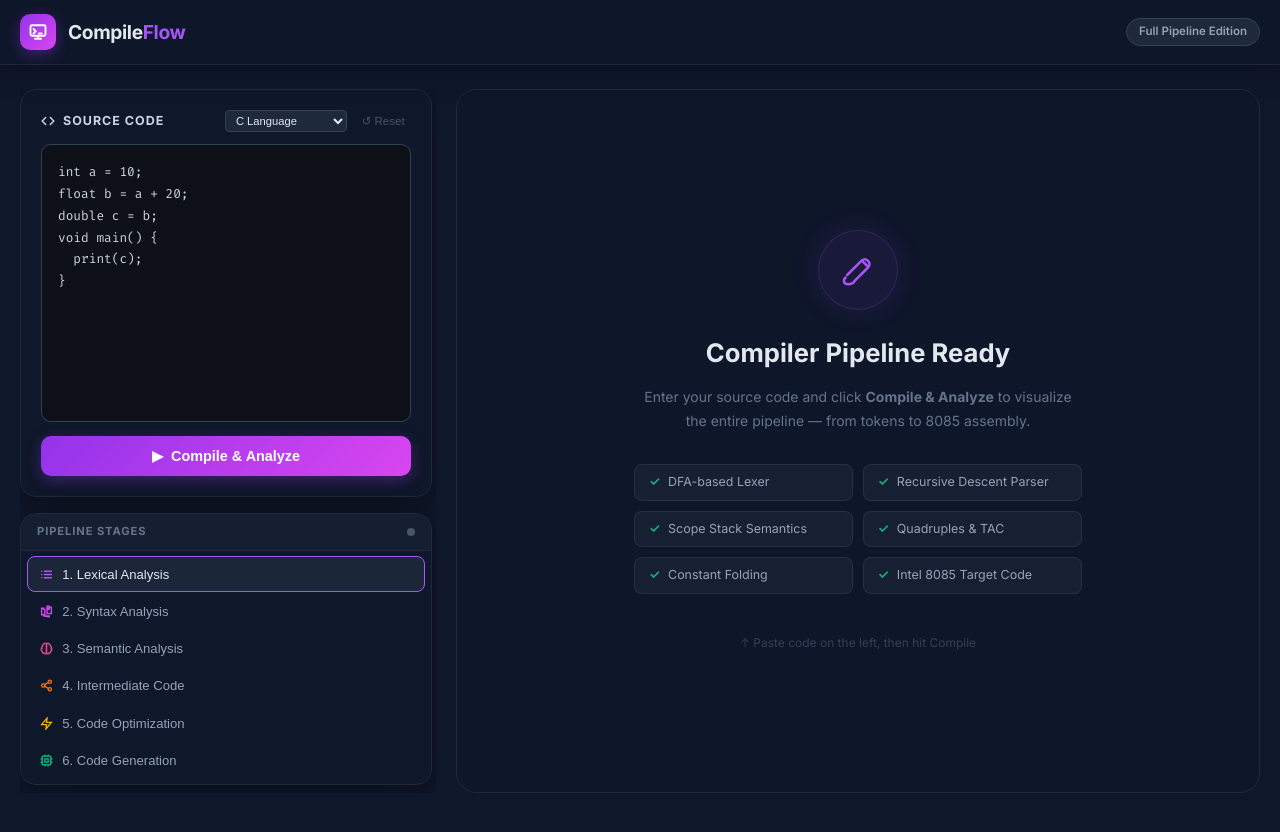
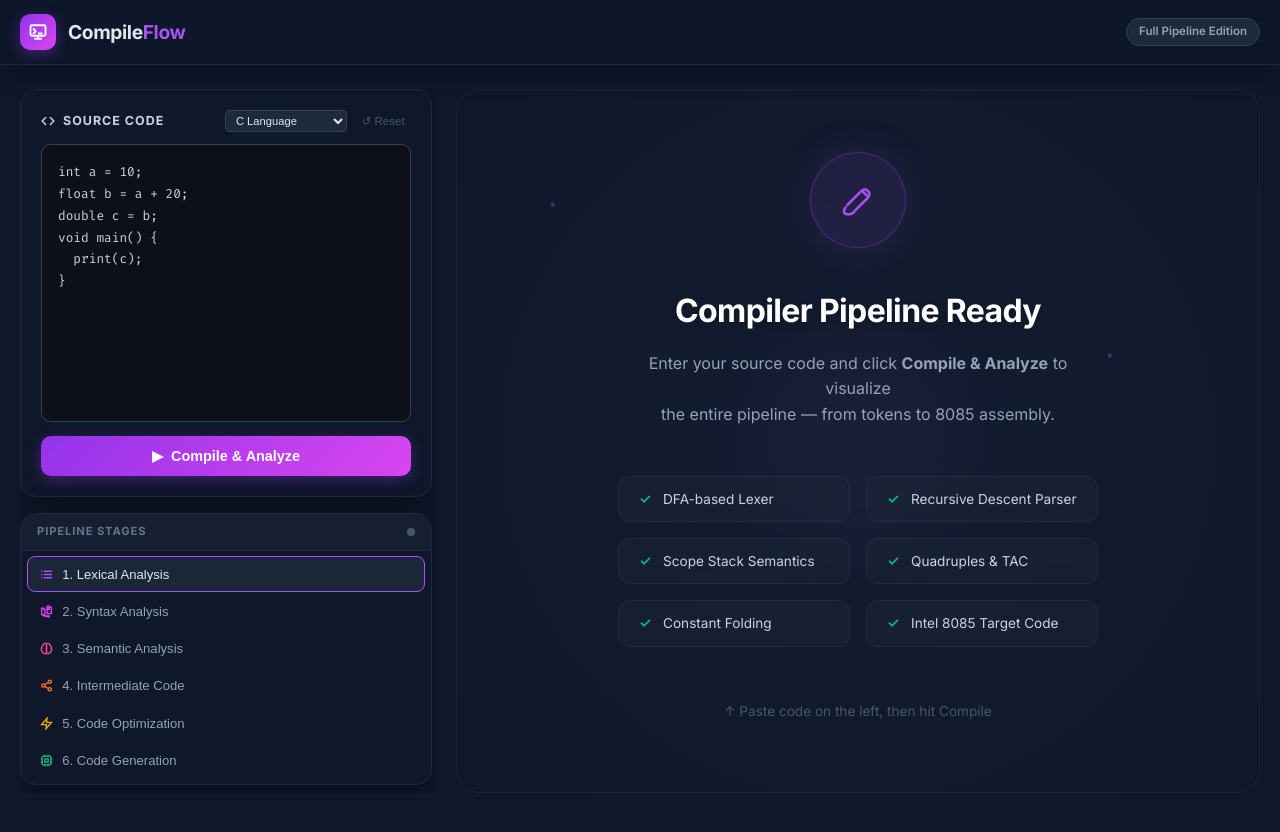
Before and after one commit to Vivek492005/CompileFlow-An-Interactive-Multi-Language-Compiler-Pipeline-Visualizer-with-Intel-Code-Generation, a React (Vite) app: page / in a window 1280 px wide. Shown: the top 832 px of the page. Built offline with nearby package versions, Linux system fonts and the light colour scheme.

Commit message:
Enhance WelcomeScreen with live animations and premium aesthetics

```diff
--- a/src/components/WelcomeScreen.jsx
+++ b/src/components/WelcomeScreen.jsx
@@ -12,26 +12,45 @@ const FEATURES = [
 export default function WelcomeScreen() {
     return (
         <div className={styles.wrap}>
+            {/* Live background elements */}
+            <div className={styles.bgGlow} />
+            <div className={styles.floatingParticles}>
+                <div className={styles.particle} style={{ '--d': '0s', '--x': '10%', '--y': '20%' }}></div>
+                <div className={styles.particle} style={{ '--d': '2s', '--x': '80%', '--y': '40%' }}></div>
+                <div className={styles.particle} style={{ '--d': '4s', '--x': '30%', '--y': '70%' }}></div>
+                <div className={styles.particle} style={{ '--d': '1s', '--x': '70%', '--y': '80%' }}></div>
+            </div>
+
+            <div className={styles.content}>
                 <div className={styles.iconWrap}>
+                    <div className={styles.pulseRing} />
                     <svg width="40" height="40" viewBox="0 0 24 24" fill="none" stroke="#a855f7" strokeWidth="1.5" strokeLinecap="round" strokeLinejoin="round">
                         <path d="M4.5 16.5c-1.5 1.5-1.5 4 1.5 4s4-2 4-2l8-8c0 0 2-2 0-4s-4 0-4 0L5.5 15" />
                         <path d="m14.5 6.5 3 3" />
                     </svg>
                 </div>
+
                 <h2 className={styles.title}>Compiler Pipeline Ready</h2>
                 <p className={styles.sub}>
                     Enter your source code and click <strong>Compile &amp; Analyze</strong> to visualize<br />
                     the entire pipeline — from tokens to 8085 assembly.
                 </p>
+
                 <div className={styles.featureGrid}>
-                {FEATURES.map(f => (
-                    <div key={f.label} className={styles.featureChip}>
+                    {FEATURES.map((f, idx) => (
+                        <div
+                            key={f.label}
+                            className={styles.featureChip}
+                            style={{ animationDelay: `${idx * 0.1}s` }}
+                        >
                             <span className={styles.featureDot}>✓</span>
                             {f.label}
                         </div>
                     ))}
                 </div>
+
                 <div className={styles.arrow}>↑ Paste code on the left, then hit Compile</div>
+            </div>
         </div>
     );
 }
--- a/src/components/WelcomeScreen.module.css
+++ b/src/components/WelcomeScreen.module.css
@@ -6,68 +6,177 @@
     justify-content: center;
     text-align: center;
     padding: 3rem 2rem;
-    background: rgba(15, 23, 42, .5);
-    border: 1px solid #1e293b;
-    border-radius: 1.25rem;
+    background: radial-gradient(circle at center, rgba(30, 41, 59, 0.4) 0%, rgba(15, 23, 42, 0.7) 100%);
+    border: 1px solid rgba(255, 255, 255, 0.05);
+    border-radius: 1.5rem;
+    position: relative;
+    overflow: hidden;
+}
+
+.content {
+    position: relative;
+    z-index: 2;
+    display: flex;
+    flex-direction: column;
+    align-items: center;
+}
+
+.bgGlow {
+    position: absolute;
+    top: 50%;
+    left: 50%;
+    transform: translate(-50%, -50%);
+    width: 15rem;
+    height: 15rem;
+    background: radial-gradient(circle, rgba(168, 85, 247, 0.1) 0%, transparent 70%);
+    filter: blur(40px);
+    z-index: 1;
+    animation: pulseGlow 10s ease-in-out infinite;
+}
+
+.floatingParticles {
+    position: absolute;
+    top: 0;
+    left: 0;
+    width: 100%;
+    height: 100%;
+    z-index: 1;
+    pointer-events: none;
+}
+
+.particle {
+    position: absolute;
+    width: 4px;
+    height: 4px;
+    background: #a855f7;
+    border-radius: 50%;
+    opacity: 0.2;
+    top: var(--y);
+    left: var(--x);
+    animation: floatParticle 8s linear infinite;
+    animation-delay: var(--d);
 }
 
 .iconWrap {
-    width: 5rem;
-    height: 5rem;
+    width: 6rem;
+    height: 6rem;
     border-radius: 50%;
-    background: rgba(168, 85, 247, .08);
-    border: 1px solid rgba(168, 85, 247, .18);
+    background: rgba(168, 85, 247, 0.1);
+    border: 1px solid rgba(168, 85, 247, 0.3);
     display: flex;
     align-items: center;
     justify-content: center;
-    margin-bottom: 1.5rem;
-    box-shadow: 0 0 30px rgba(168, 85, 247, .12);
+    margin-bottom: 2rem;
+    position: relative;
+    box-shadow: 0 0 40px rgba(168, 85, 247, 0.15);
+    animation: iconFloat 4s ease-in-out infinite;
+}
+
+.pulseRing {
+    position: absolute;
+    top: -10%;
+    left: -10%;
+    width: 120%;
+    height: 120%;
+    border-radius: 50%;
+    border: 1px solid rgba(168, 85, 247, 0.2);
+    animation: ringPulse 3s ease-out infinite;
 }
 
 .title {
-    font-size: 1.6rem;
-    font-weight: 700;
-    color: #e2e8f0;
-    margin-bottom: 0.75rem;
+    font-size: 2rem;
+    font-weight: 800;
+    color: #fff;
+    margin-bottom: 1rem;
+    text-shadow: 0 2px 10px rgba(0, 0, 0, 0.2);
+    letter-spacing: -0.02em;
 }
 
 .sub {
-    font-size: 0.875rem;
-    color: #64748b;
-    line-height: 1.7;
-    margin-bottom: 2rem;
+    font-size: 1rem;
+    color: #94a3b8;
+    line-height: 1.6;
+    margin-bottom: 3rem;
+    max-width: 30rem;
 }
 
 .featureGrid {
     display: grid;
-    grid-template-columns: 1fr 1fr;
-    gap: 0.6rem;
+    grid-template-columns: repeat(2, 1fr);
+    gap: 1rem;
     width: 100%;
-    max-width: 28rem;
-    margin-bottom: 2rem;
+    max-width: 32rem;
+    margin-bottom: 2.5rem;
 }
 
 .featureChip {
     display: flex;
     align-items: center;
-    gap: 0.5rem;
-    background: rgba(30, 41, 59, .6);
-    border: 1px solid rgba(51, 65, 85, .5);
-    border-radius: 0.5rem;
-    padding: 0.5rem 0.875rem;
-    font-size: 0.78rem;
-    color: #94a3b8;
-    text-align: left;
+    gap: 0.75rem;
+    background: rgba(30, 41, 59, 0.4);
+    border: 1px solid rgba(255, 255, 255, 0.05);
+    backdrop-filter: blur(8px);
+    border-radius: 0.75rem;
+    padding: 0.75rem 1.25rem;
+    font-size: 0.85rem;
+    color: #cbd5e1;
+    transition: all 0.3s ease;
+    opacity: 0;
+    transform: translateY(10px);
+    animation: fadeInSlide 0.5s ease forwards;
+}
+
+.featureChip:hover {
+    background: rgba(168, 85, 247, 0.1);
+    border-color: rgba(168, 85, 247, 0.3);
+    transform: translateY(-2px);
+    color: #fff;
+    box-shadow: 0 4px 20px rgba(168, 85, 247, 0.1);
 }
 
 .featureDot {
     color: #10b981;
     font-weight: 700;
-    flex-shrink: 0;
+    display: flex;
+    align-items: center;
+    justify-content: center;
 }
 
 .arrow {
-    font-size: 0.75rem;
-    color: #334155;
-    margin-top: 0.5rem;
+    font-size: 0.85rem;
+    color: #475569;
+    margin-top: 1rem;
+    animation: bounceText 2s ease-in-out infinite;
 }
+
+/* Animations */
+@keyframes ringPulse {
+    0% { transform: scale(0.8); opacity: 0.8; }
+    100% { transform: scale(1.4); opacity: 0; }
+}
+
+@keyframes iconFloat {
+    0%, 100% { transform: translateY(0); }
+    50% { transform: translateY(-8px); }
+}
+
+@keyframes pulseGlow {
+    0%, 100% { transform: translate(-50%, -50%) scale(1); opacity: 0.5; }
+    50% { transform: translate(-50%, -50%) scale(1.2); opacity: 0.8; }
+}
+
+@keyframes floatParticle {
+    0% { transform: translate(0, 0); opacity: 0; }
+    20% { opacity: 0.4; }
+    80% { opacity: 0.4; }
+    100% { transform: translate(20px, -40px); opacity: 0; }
+}
+
+@keyframes fadeInSlide {
+    to { opacity: 1; transform: translateY(0); }
+}
+
+@keyframes bounceText {
+    0%, 100% { transform: translateY(0); }
+    50% { transform: translateY(-4px); }
+}
```
Lines whose indentation alone changed are shown as unchanged.
